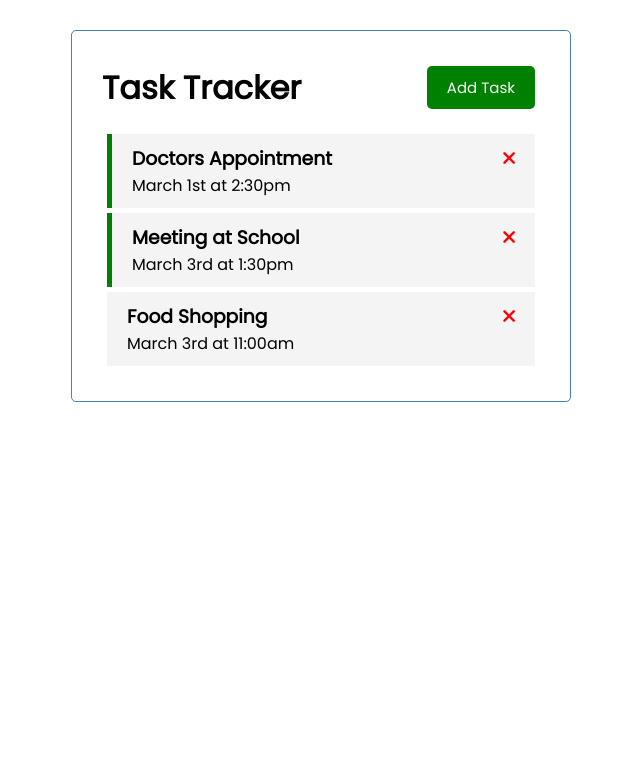
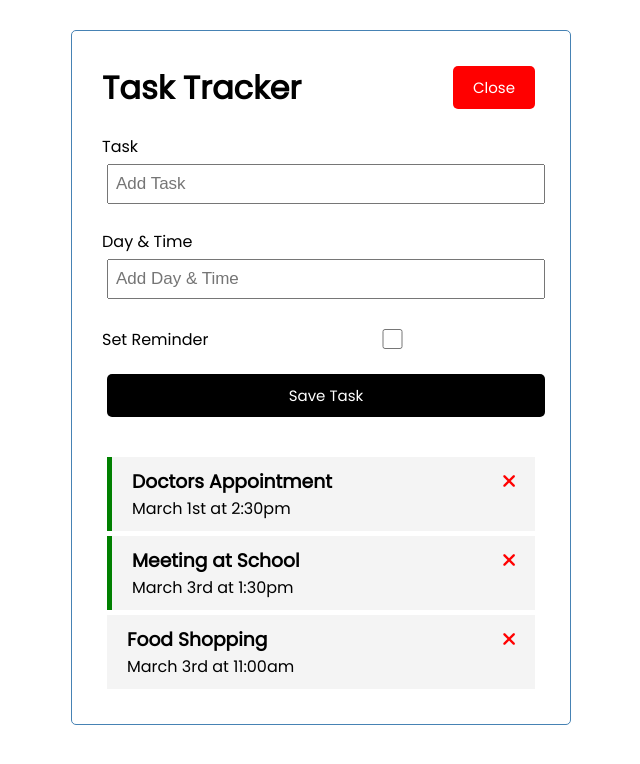
Before and after one commit to songamugenzi/vue-task-tracker, a Vue app: page / in a window 1280 px wide. Both pictures are taken after a click on the button "Add Task". Shown: the top 764 px of the page, without its empty margins (319-959 px from the left). Built offline with nearby package versions, Linux system fonts and the light colour scheme.

Commit message:
Adding a task is functional and the form can be toggled to open or close

```diff
--- a/src/App.vue
+++ b/src/App.vue
@@ -1,6 +1,9 @@
 <template>
   <div class="container">
-    <Header title="Task Tracker"/>
+    <Header @toggle-add-task="toggleAddTask" title="Task Tracker" :showAddTask="showAddTask"/>
+    <div v-show="showAddTask" >
+      <AddTask @add-task="addTask" />
+    </div>
     <Tasks @toggle-reminder="toggleReminder" @delete-task="deleteTask" :tasks="tasks" />
   </div>
 </template>
@@ -8,19 +11,28 @@
 <script>
 import Header from './components/Header.vue'
 import Tasks from './components/Tasks.vue'
+import AddTask from './components/AddTask.vue'
 
 export default {
   name: 'App',
   components: {
     Header,
     Tasks,
+    AddTask
   },
   data() {
     return {
-      tasks: []
+      tasks: [],
+      showAddTask: false
     }
   },
   methods: {
+    toggleAddTask() {
+      this.showAddTask = !this.showAddTask
+    },
+    addTask(task) {
+      this.tasks = [...this.tasks, task]
+    },
     deleteTask(id) {
       if (confirm('Are you sure?')) {
         this.tasks = this.tasks.filter((task) => task.id !== id)
--- /dev/null
+++ b/src/components/AddTask.vue
@@ -0,0 +1,91 @@
+<template>
+    <form @submit="onSubmit" class="add-form">
+        <div class="form-control">
+            <label>Task</label>
+            <input type="text" v-model="text" name="text" placeholder="Add Task" />
+        </div>
+        <div class="form-control">
+            <label>Day & Time</label>
+            <input type="text" v-model="day" name="day" placeholder="Add Day & Time" />
+        </div>
+        <div class="form-control form-control-check">
+            <label>Set Reminder</label>
+            <input type="checkbox" v-model="reminder" name="reminder" />
+        </div>
+
+        <input type="submit" value="Save Task" class="btn btn-block">
+    </form>
+</template>
+
+<script>
+export default {
+    name: 'AddTask',
+    data() {
+        return {
+            text: '',
+            day: '',
+            reminder: false
+        }
+    },
+    methods: {
+        onSubmit(e) {
+            e.preventDefault()
+
+            if(!this.text) {
+                alert("Please add a task!")
+                return
+            }
+
+            const newTask = {
+                id: Math.floor(Math.random() * 100000),
+                text: this.text,
+                day: this.day,
+                reminder: this.reminder
+            }
+
+            this.$emit("add-task", newTask)
+
+            this.text = ''
+            this.day = ''
+            this.reminder = false
+        }
+    }
+}
+</script>
+
+<style scoped>
+    .add-form {
+        margin-bottom: 40px;
+    }
+
+    .form-control {
+        margin: 20px 0;
+    }
+
+    .form-control label {
+        display: block;
+    }
+
+    .form-control input {
+        width: 100%;
+        height: 40px;
+        margin: 5px;
+        padding: 3px 7px;
+        font-size: 17px;
+    }
+
+    .form-control-check {
+        display: flex;
+        align-items: center;
+        justify-content: space-between;
+    }
+
+    .form-control-check label {
+        flex: 1;
+    }
+
+    .form-control-check input {
+        flex: 2;
+        height: 20px;
+    }
+</style>
--- a/src/components/Button.vue
+++ b/src/components/Button.vue
@@ -11,7 +11,7 @@
     },
     methods: {
         onClick() {
-            console.log("Button clicked!")
+            this.$emit('btn-click')
         }
     }
 }
--- a/src/components/Header.vue
+++ b/src/components/Header.vue
@@ -1,7 +1,7 @@
 <template>
     <header>
         <h1>{{ title }}</h1>
-        <Button text="Add Task" color="green"/>
+        <Button @btn-click="$emit('toggle-add-task')" :text="showAddTask ? 'Close' : 'Add Task'" :color="showAddTask ? 'red' : 'green'"/>
     </header>
 </template>
 
@@ -12,6 +12,7 @@
         name: 'Header',
         props: {
             title: String,
+            showAddTask: Boolean,
         },
         components: {
             Button,
```
